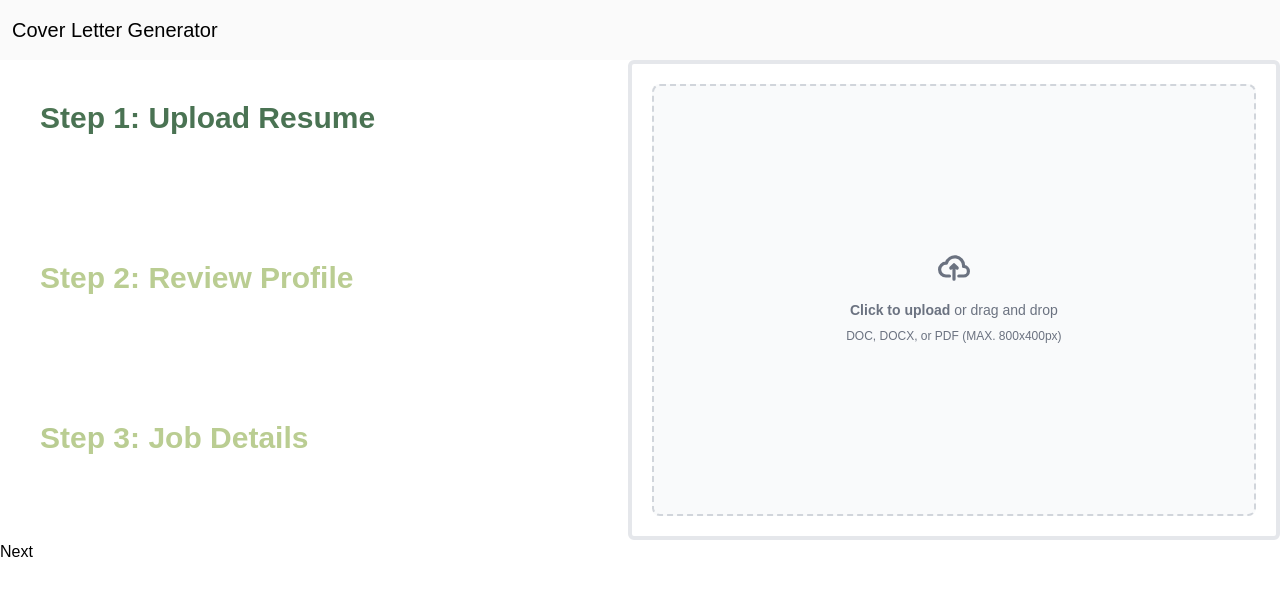
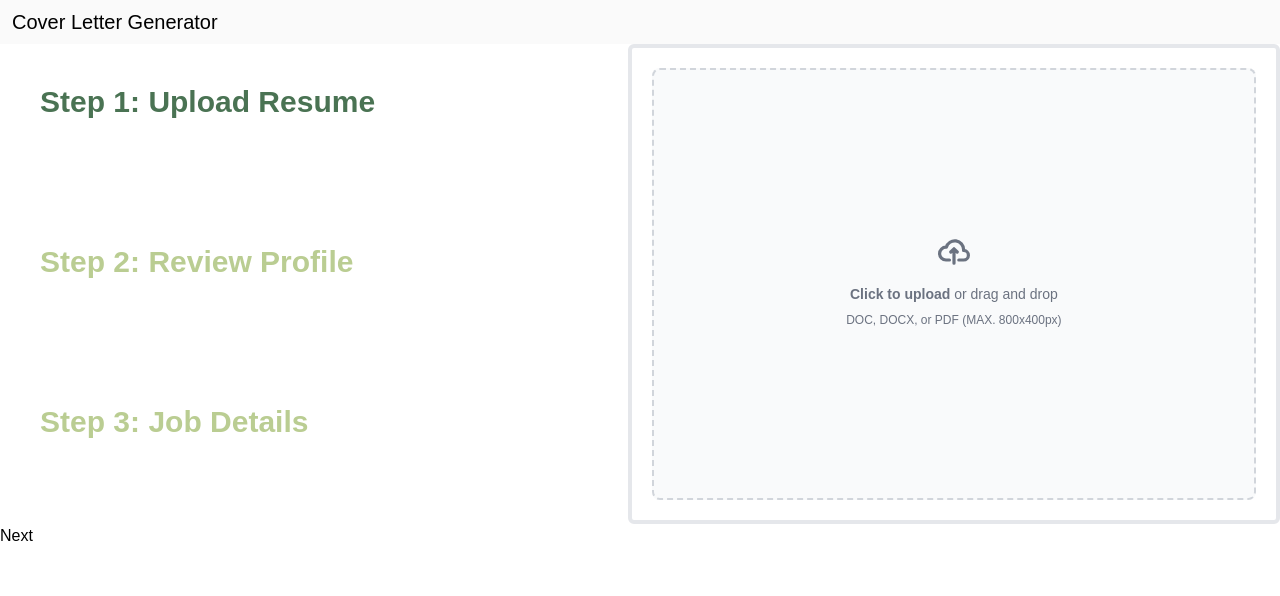
Before and after one commit to JoyceMaidd/demo, a React (Vite) app: page / in a window 1280 px wide. Shown: the top 596 px of the page. Built offline with nearby package versions, Linux system fonts and the light colour scheme.

Commit message:
Navbar positioning

```diff
--- a/src/components/Navbar.jsx
+++ b/src/components/Navbar.jsx
@@ -2,7 +2,7 @@ import React from 'react';
 
 const Navbar = () => {
   return (
-    <nav className="sticky top-0 w-full flex-wrap items-center justify-between bg-zinc-50 py-2 shadow-dark-mild dark:bg-neutral-700 lg:py-4">
+    <nav className="top-0 w-full flex-wrap items-center justify-between bg-zinc-50 py-2 shadow-dark-mild dark:bg-neutral-700">
       <div className="flex w-full flex-wrap items-center justify-between px-3">
         <a className="text-xl text-black dark:text-white" href="#">Cover Letter Generator</a>
       </div>
```
